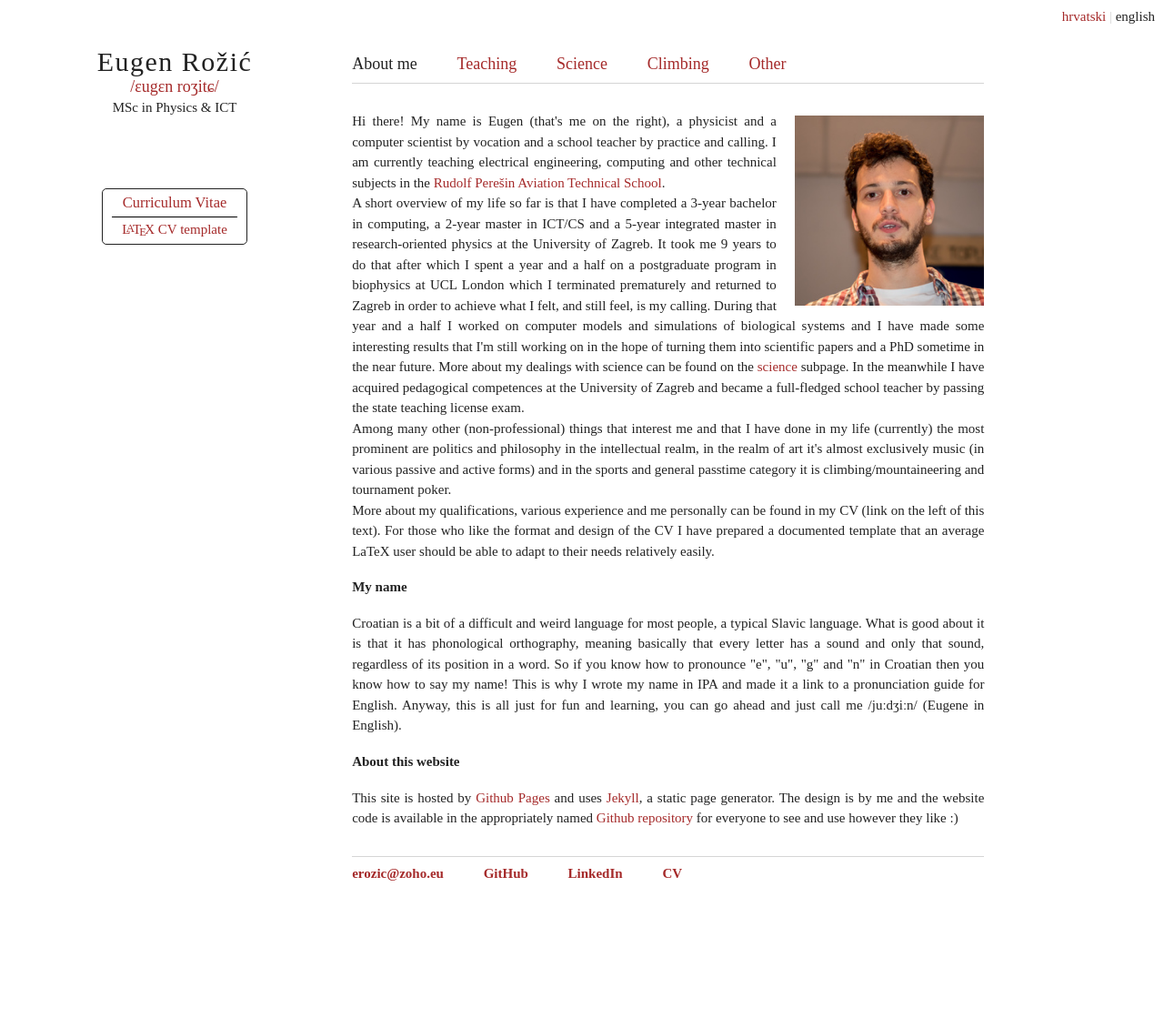
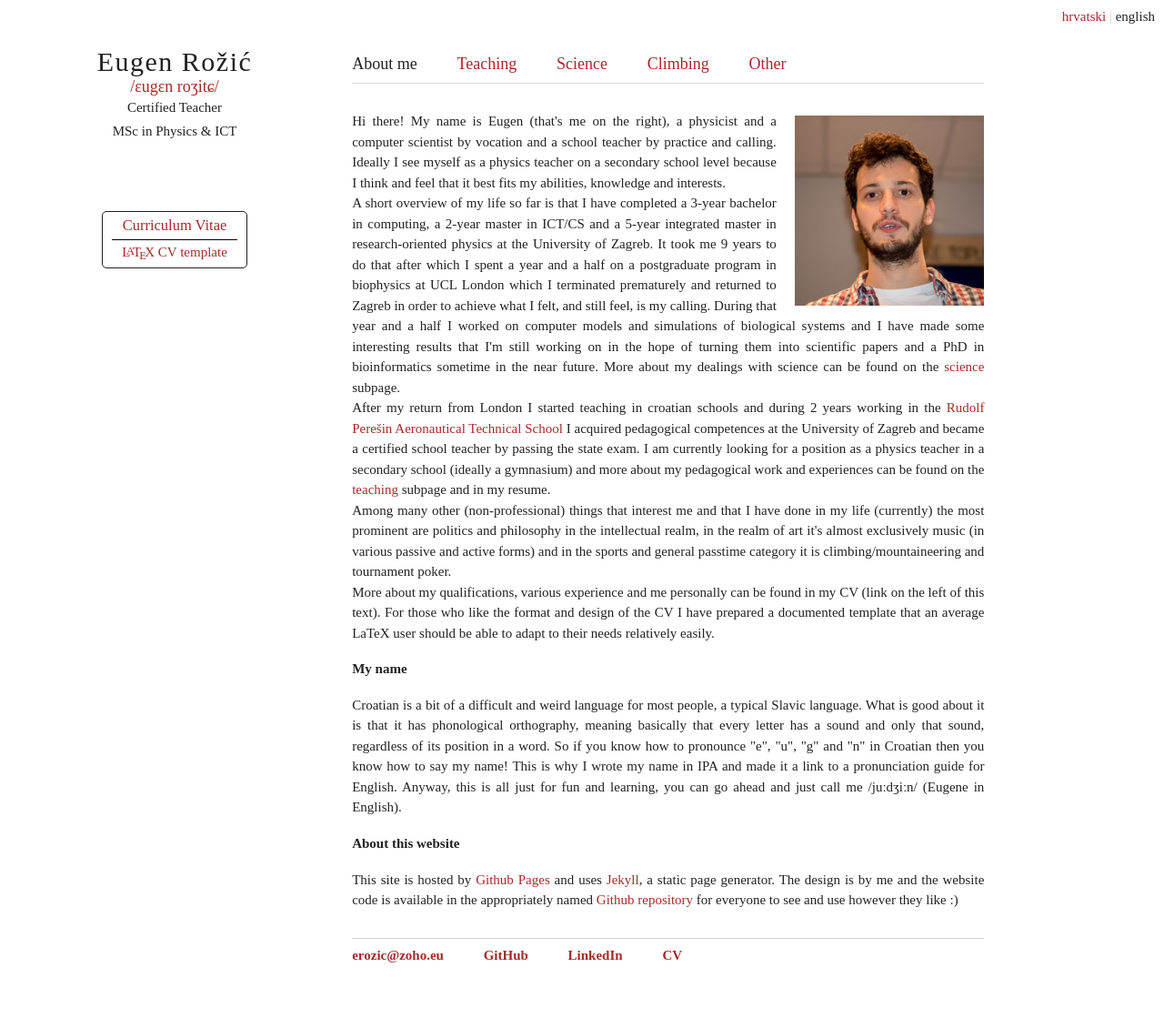
Before and after one commit to erozic/erozic.github.io, a Jekyll site: the page built from en/1:about.html, in a window 1280 px wide. Shown: the whole page at 91% size. Built offline with Jekyll 4.4.1, drawn with Linux system fonts in a browser that asks for light colours; before the commit the page ends 1029 px from its top, so only the background shows below that.

Commit message:
job seeking after IRB

```diff
--- a/_includes/sidebar_en.html
+++ b/_includes/sidebar_en.html
@@ -4,7 +4,11 @@
     <br>
     <a id="sidebar_IPA" href="https://en.wikipedia.org/wiki/Help:IPA/Serbo-Croatian" target="_blank">/&#x025B;ug&#x025B;n ro&#x0292;it&#x0255;/</a>
     <br>
-    <span>MSc in Physics & ICT</span>
+    <span>
+    Certified Teacher
+    <br>
+    MSc in Physics & ICT
+    </span>
   </div>
 
   <div class="sidebar_link_group">
--- a/_includes/sidebar_hr.html
+++ b/_includes/sidebar_hr.html
@@ -5,6 +5,8 @@
     <a id="sidebar_IPA" href="https://en.wikipedia.org/wiki/Help:IPA/Serbo-Croatian" target="_blank">/&#x025B;ug&#x025B;n ro&#x0292;it&#x0255;/</a>
     <br>
     <span>
+    prof.,
+    <br>
     mag. phys.,
     <br>
     mag. ing. inf. et comm. techn.
--- a/en/1:about.html
+++ b/en/1:about.html
@@ -6,9 +6,11 @@ permalink: /en/about/
 ---
 <img src="/imgs/me.jpg" style="float:right; width:30%; padding:5px 0px 5px 20px">
 <p>
-Hi there! My name is Eugen (that's me on the right), a physicist and a computer scientist by vocation and a school teacher by practice and calling. I am currently teaching electrical engineering, computing and other technical subjects in the <a href="http://www.ss-zrakoplovna-rperesina-vg.skole.hr/" target="_blank">Rudolf Perešin Aviation Technical School</a>.
+Hi there! My name is Eugen (that's me on the right), a physicist and a computer scientist by vocation and a school teacher by practice and calling. Ideally I see myself as a physics teacher on a secondary school level because I think and feel that it best fits my abilities, knowledge and interests.
 <br>
-A short overview of my life so far is that I have completed a 3-year bachelor in computing, a 2-year master in ICT/CS <!--(<a href="https://www.fer.unizg.hr/en" target="_blank">FER</a>)--> and a 5-year integrated master in research-oriented physics <!--(<a href="http://www.pmf.unizg.hr/phy/en" target="_blank">PMF</a>)--> at the University of Zagreb. It took me 9 years to do that after which I spent a year and a half on a postgraduate program in biophysics at UCL London which I terminated prematurely and returned to Zagreb in order to achieve what I felt, and still feel, is my calling. During that year and a half I worked on computer models and simulations of biological systems and I have made some interesting results that I'm still working on in the hope of turning them into scientific papers and a PhD sometime in the near future. More about my dealings with science can be found on the <a href="/en/science/">science</a> subpage. In the meanwhile I have acquired pedagogical competences at the University of Zagreb and became a full-fledged school teacher by passing the state teaching license exam.
+A short overview of my life so far is that I have completed a 3-year bachelor in computing, a 2-year master in ICT/CS <!--(<a href="https://www.fer.unizg.hr/en" target="_blank">FER</a>)--> and a 5-year integrated master in research-oriented physics <!--(<a href="http://www.pmf.unizg.hr/phy/en" target="_blank">PMF</a>)--> at the University of Zagreb. It took me 9 years to do that after which I spent a year and a half on a postgraduate program in biophysics at UCL London which I terminated prematurely and returned to Zagreb in order to achieve what I felt, and still feel, is my calling. During that year and a half I worked on computer models and simulations of biological systems and I have made some interesting results that I'm still working on in the hope of turning them into scientific papers and a PhD in bioinformatics sometime in the near future. More about my dealings with science can be found on the <a href="/en/science/">science</a> subpage.
+<br>
+After my return from London I started teaching in croatian schools and during 2 years working in the <a href="http://ss-zrakoplovna-rperesina-vg.skole.hr/">Rudolf Perešin Aeronautical Technical School</a> I acquired pedagogical competences at the University of Zagreb and became a certified school teacher by passing the state exam. I am currently looking for a position as a physics teacher in a secondary school (ideally a gymnasium) and more about my pedagogical work and experiences can be found on the <a href="/en/teaching/">teaching</a> subpage and in my resume.
 <br>
 Among many other (non-professional) things that interest me and that I have done in my life (currently) the most prominent are politics and philosophy in the intellectual realm, in the realm of art it's almost exclusively music (in various passive and active forms) and in the sports and general passtime category it is climbing/mountaineering and tournament poker.
 <br>
--- a/hr/1:o_meni.html
+++ b/hr/1:o_meni.html
@@ -6,9 +6,11 @@ permalink: /hr/about/
 ---
 <img src="/imgs/me.jpg" style="float:right; width:30%; padding:5px 0px 5px 20px">
 <p>
-Zdravo! Moje ime je Eugen (to sam ja na slici desno), po zvanju sam fizičar i inženjer računarstva (dozvoljavam si tu sitnu nepreciznost), a po pozivu i struci nastavnik, odnosno školski profesor. Trenutno sam nastavnik elektrotehnike, računarstva i drugih stručnih predmeta u <a href="http://www.ss-zrakoplovna-rperesina-vg.skole.hr/" target="_blank">Zrakoplovnoj tehničkoj školi Rudolfa Perešina</a>.
+Zdravo! Moje ime je Eugen (to sam ja na slici desno), po zvanju sam fizičar i inženjer računarstva (dozvoljavam si tu sitnu nepreciznost), a po pozivu i struci nastavnik, odnosno školski profesor. Idealno se zamišljam kao nastavnik fizike u gimnaziji jer mislim i osjećam da to najviše odgovara mojim sposobnostima, znanju i interesima.
 <br>
-Kratki pregled mog dosadašnjeg života je da sam završio preddiplomski studij računarstva i diplomski studij informacijske i komunikacijske tehnologije (ICT) na FER-u te integrirani preddiplomski i diplomski studij istraživačke fizike na PMF-u u Zagrebu. Za to mi je trebalo 9 godina nakon čega sam proveo godinu i pol dana na doktorskom studiju biofizike na UCL-u u Londonu kojeg sam prekinuo prije završetka te se vratio u Zagreb kako bi ostvario ono što sam osjećao, i dalje osjećam, kao svoj poziv. Tijekom te godine i pol dana bavio sam se računalnim modelima i simulacijama bioloških sustava pa ostvario i određene zanimljive rezultate kojima se i dalje pomalo bavim te koje se nadam pretočiti u znanstvene članke i doktorat u nekoj bližoj budućnosti. Više o mojem bavljenju znanošću može se saznati na podstranici <a href="/hr/science/">znanost</a>. U međuvremenu sam stekao pedagoške kompetencije na Filozofskom fakultetu Sveučilišta u Zagrebu i nastavničko zvanje polaganjem državnog stručnog ispita.
+Kratki pregled mog dosadašnjeg života je da sam završio preddiplomski studij računarstva i diplomski studij informacijske i komunikacijske tehnologije (ICT) na FER-u te integrirani preddiplomski i diplomski studij istraživačke fizike na PMF-u u Zagrebu. Za to mi je trebalo 9 godina nakon čega sam proveo godinu i pol dana na doktorskom studiju biofizike na UCL-u u Londonu kojeg sam prekinuo prije završetka te se vratio u Zagreb kako bi ostvario ono što sam osjećao, i dalje osjećam, kao svoj poziv. Tijekom te godine i pol dana bavio sam se računalnim modelima i simulacijama bioloških sustava pa ostvario i određene zanimljive rezultate kojima se i dalje pomalo bavim te koje se nadam pretočiti u znanstvene članke i doktorat iz bioinformatike u nekoj bližoj budućnosti. Više o mojem bavljenju znanošću može se saznati na podstranici <a href="/hr/science/">znanost</a>.
+<br>
+Nakon povratka iz Londona zaposlio sam se u školstvu te tijekom 2 godine rada u <a href="http://ss-zrakoplovna-rperesina-vg.skole.hr/">Zrakoplovnoj tehničkoj školi Rudolfa Perešina</a> stekao pedagoške kompetencije na Filozofskom fakultetu Sveučilišta u Zagrebu te nastavničko zvanje polaganjem državnog stručnog ispita. Trenutno tražim posao nastavnika fizike na srednjoškolskoj razini (idealno u gimnaziji), a više informacija o mojem pedagoškom radu i iskustvu može se saznati na podstranici <a href="/hr/teaching/">nastava</a> i u mojem životopisu.
 <br>
 Među mnogim ostalim (neprofesionalnim) stvarima koje me interesiraju i kojima sam se kroz život bavio (trenutno) najistaknutije mjesto zauzimaju politika i filozofija u intelektualnoj sferi, u umjetničkoj sferi gotovo isključivo glazba (u raznim pasivnim i aktivnim oblicima), a u području sporta penjanje/alpinizam i turnirski poker.
 <br>
```
Also changed, not shown: 2 other files.
